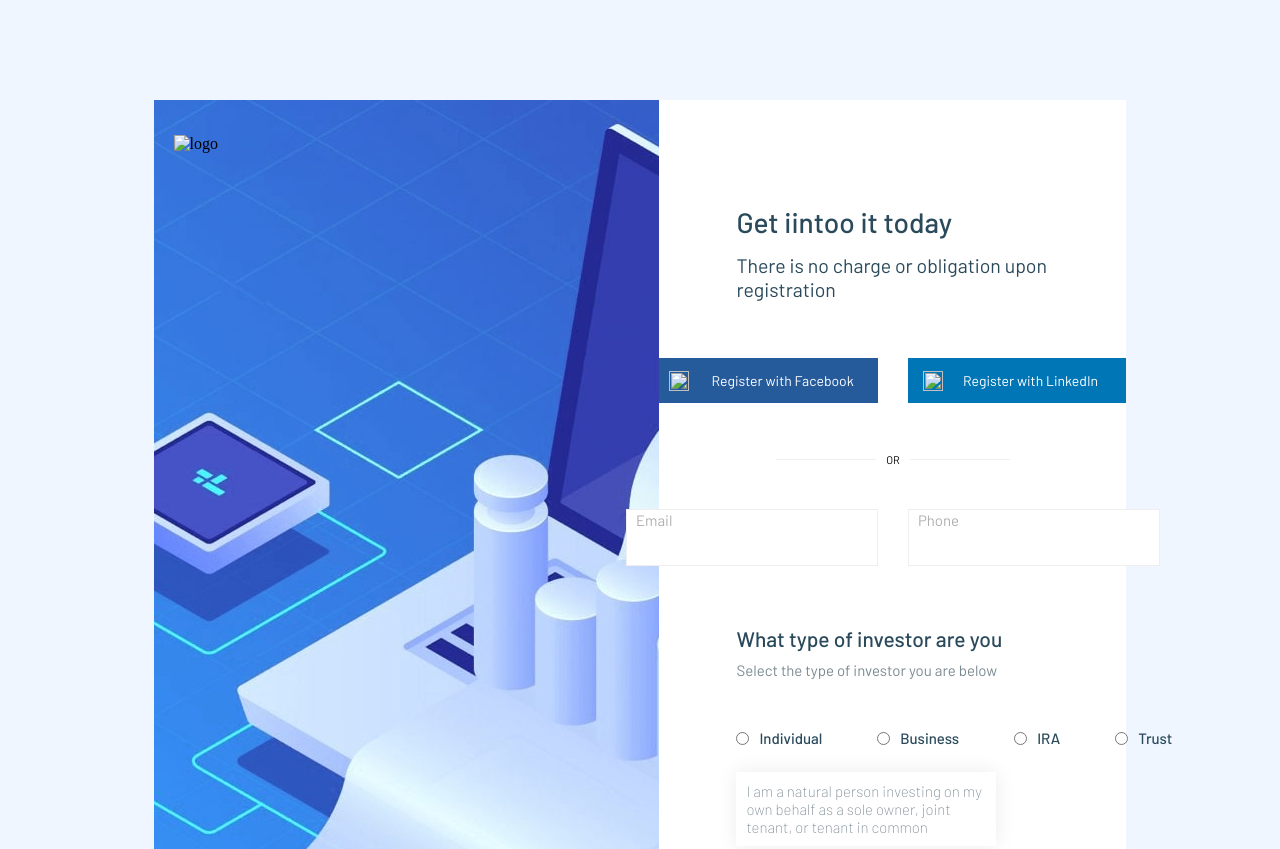
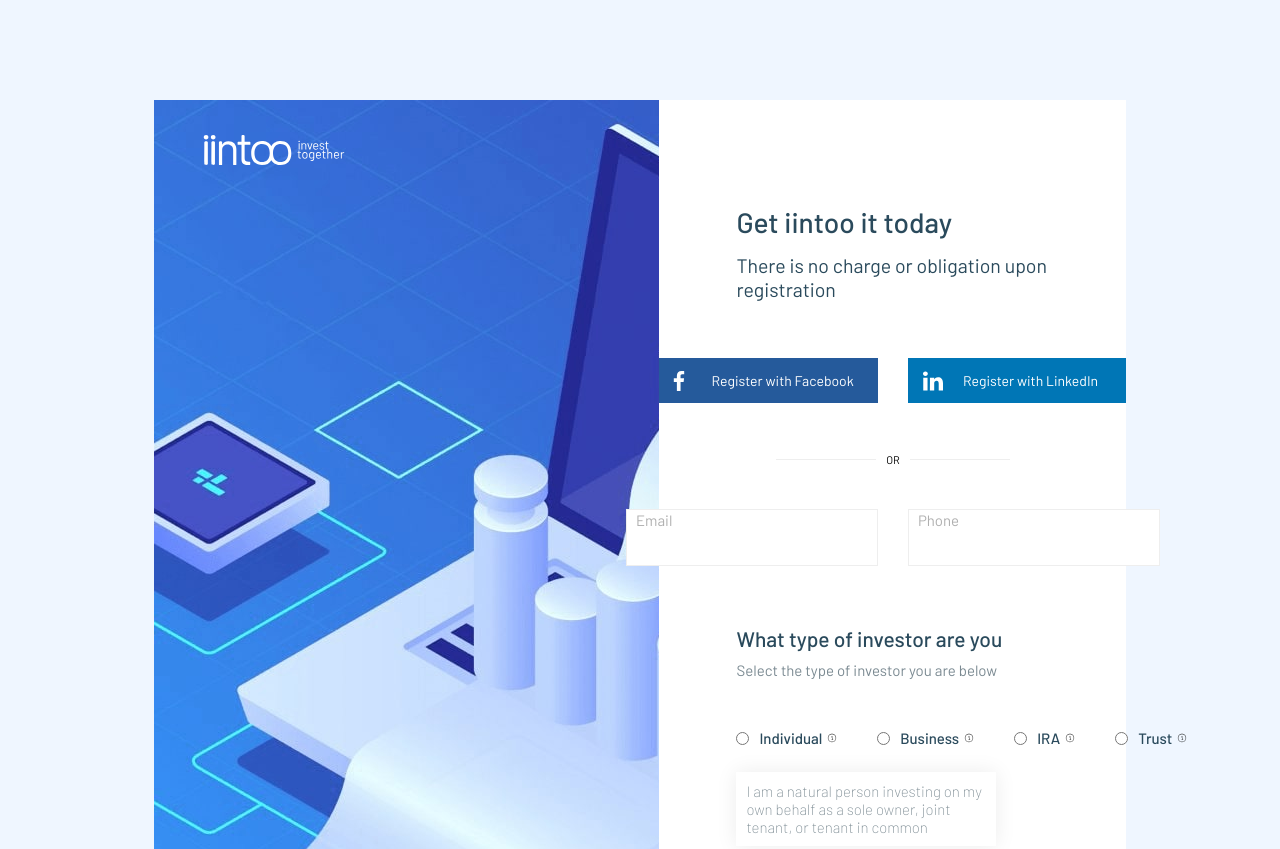
Before and after one commit to Boomybo/webcore-block-1.1, a plain HTML site: page index.html in a window 1280 px wide. Shown: the top 849 px of the page. Drawn offline with Linux system fonts and the light colour scheme; the site is published under a folder, as on GitHub Pages, so addresses that start at the root find nothing.

Commit message:
delete / in html

```diff
--- a/index.html
+++ b/index.html
@@ -13,7 +13,7 @@
 <body>
     <section class="content">
     <section class="back">
-        <img src="/img/logo.svg" alt="logo" class="logo">
+        <img src="img/logo.svg" alt="logo" class="logo">
     </section>
     <section class="text-content">
         <div class="header">
@@ -22,11 +22,11 @@
         </div>
         <section class="buttons">
             <button name="Facebook" type="button" id="facebookbtn">
-                <img src="/img/facebook.svg" alt="">
+                <img src="img/facebook.svg" alt="">
                 Register with Facebook
             </button>
             <button name="LinkedIn" type="button" id="linkedinbtn">
-                <img src="/img/linkedin.svg" alt="">
+                <img src="img/linkedin.svg" alt="">
                 Register with LinkedIn
             </button>
         </section>
@@ -55,19 +55,19 @@
             <div class="radioboxes">
               <input type="radio" id="Individual"
                name="contact" value="Individual">
-              <label for="Individual">Individual <img src="/img/infocircle_120245.svg" alt=""></label>
+              <label for="Individual">Individual <img src="img/infocircle_120245.svg" alt=""></label>
 
               <input type="radio" id="Business"
                name="contact" value="Business">
-              <label for="Business">Business <img src="/img/infocircle_120245.svg" alt=""></label>
+              <label for="Business">Business <img src="img/infocircle_120245.svg" alt=""></label>
 
               <input type="radio" id="IRA"
                name="contact" value="IRA">
-              <label for="IRA">IRA <img src="/img/infocircle_120245.svg" alt=""></label>
+              <label for="IRA">IRA <img src="img/infocircle_120245.svg" alt=""></label>
 
               <input type="radio" id="Trust"
                name="contact" value="Trust">
-              <label for="Trust">Trust <img src="/img/infocircle_120245.svg" alt=""></label>
+              <label for="Trust">Trust <img src="img/infocircle_120245.svg" alt=""></label>
             </div>
           </form>
           <div class="helper">I am a natural person investing on my own behalf as a sole owner, joint tenant, or tenant in common</div>
```
